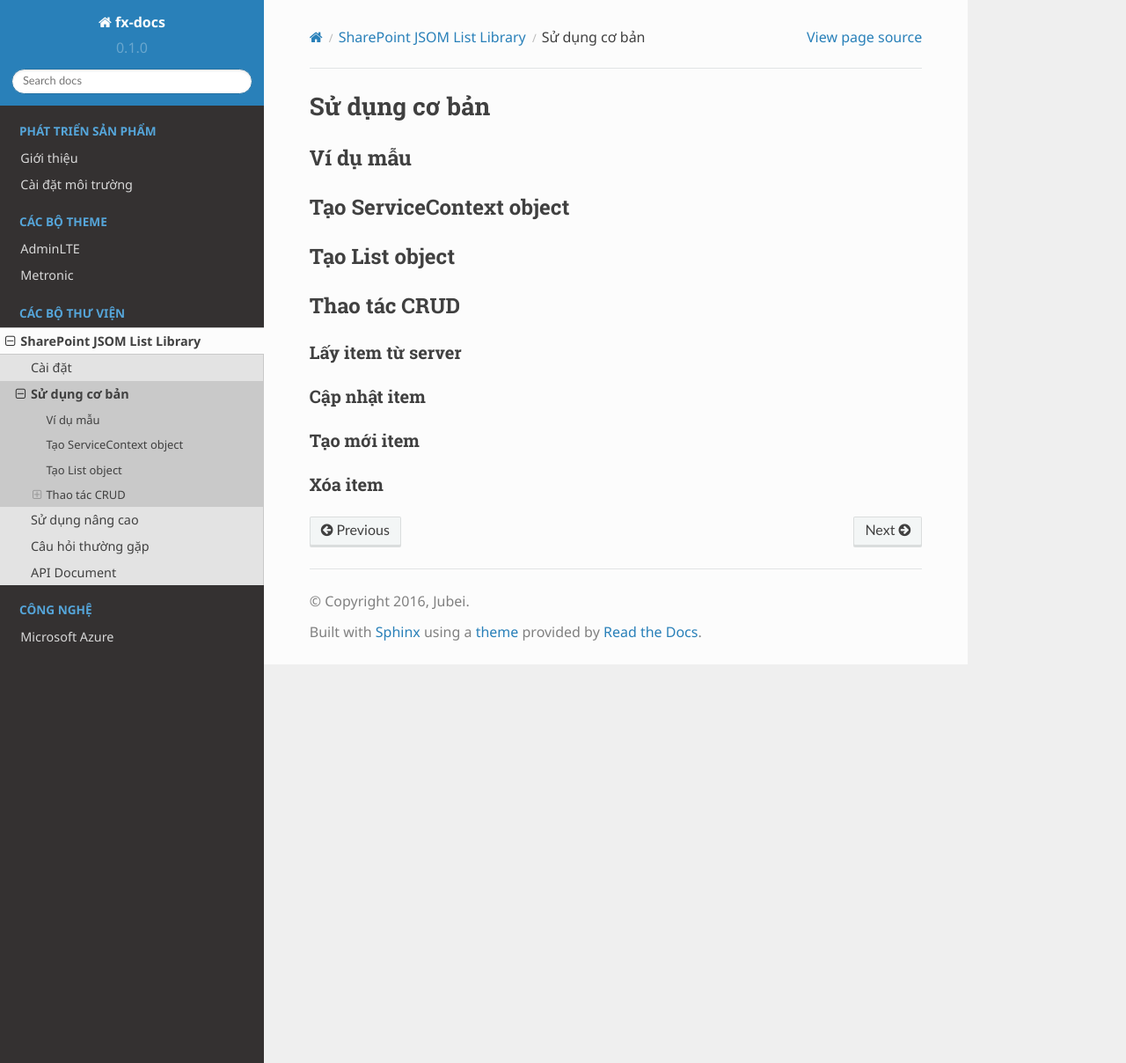
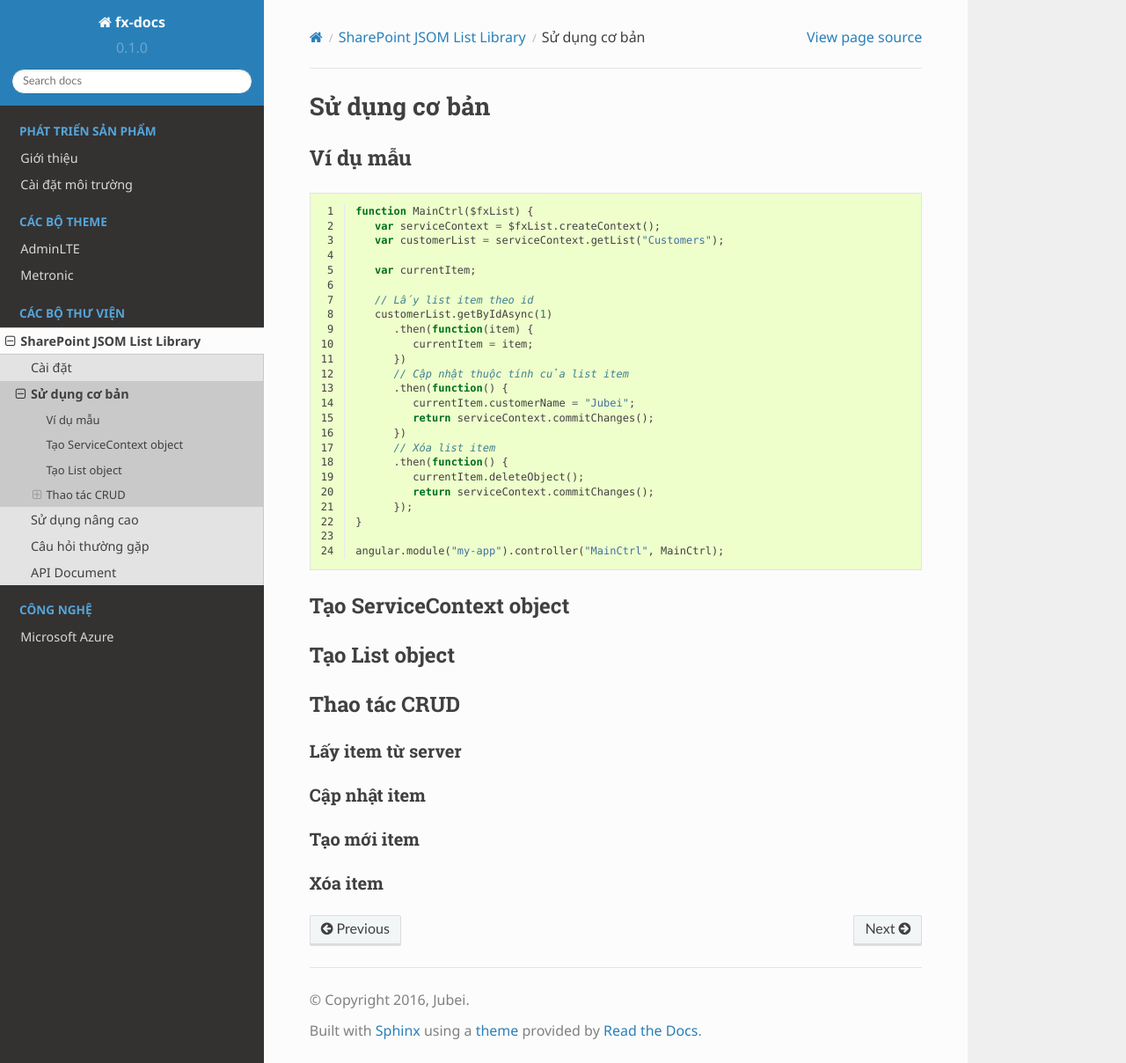
Before and after one commit to fanxipan/fx-docs, a Sphinx documentation site: the page built from docs/modules/code-libraries/sp-jsom-list/basic-usage/index.rst, in a window 1280 px wide and 1208 px high. Shown: the whole window at 88% size. Built offline with Sphinx 7.4.7 and the Read the Docs theme 2.0.0, drawn with Linux system fonts in a browser that asks for light colours.

Commit message:
no message

```diff
--- a/docs/modules/code-libraries/sp-jsom-list/basic-usage/usage-example.data.rst
+++ b/docs/modules/code-libraries/sp-jsom-list/basic-usage/usage-example.data.rst
@@ -2,3 +2,31 @@
 
 Ví dụ mẫu
 =========
+
+.. code-block:: javascript
+   :linenos:
+
+   function MainCtrl($fxList) {
+      var serviceContext = $fxList.createContext();
+      var customerList = serviceContext.getList("Customers");
+
+      var currentItem;
+
+      // Lấy list item theo id
+      customerList.getByIdAsync(1)
+         .then(function(item) {
+            currentItem = item;
+         })
+         // Cập nhật thuộc tính của list item
+         .then(function() {
+            currentItem.customerName = "Jubei";
+            return serviceContext.commitChanges();
+         })
+         // Xóa list item
+         .then(function() {
+            currentItem.deleteObject();
+            return serviceContext.commitChanges();
+         });
+   }
+
+   angular.module("my-app").controller("MainCtrl", MainCtrl);
--- a/docs/modules/code-libraries/sp-jsom-list/setup/complete-html-example.data.rst
+++ b/docs/modules/code-libraries/sp-jsom-list/setup/complete-html-example.data.rst
@@ -3,7 +3,7 @@
 File ``default.aspx`` hoàn chỉnh
 ================================
 
-.. code-block:: python
+.. code-block:: html
    :linenos:
    :emphasize-lines: 2,15-18,20-22,24,30-33
 
--- a/docs/modules/code-libraries/sp-jsom-list/setup/setup-module.data.rst
+++ b/docs/modules/code-libraries/sp-jsom-list/setup/setup-module.data.rst
@@ -5,7 +5,8 @@ Thêm module vào app
 
 Thêm đoạn code sau vào ``app.js``:
 
-.. code:: javascript
+.. code-block:: javascript
+   :linenos:
 
    var appDeps = [
       "fx.sharepoint.lists.jsom"
```
Also changed, not shown: docs/modules/code-libraries/sp-jsom-list/setup/setup-dependencies.data.rst (+10 -5 lines).
